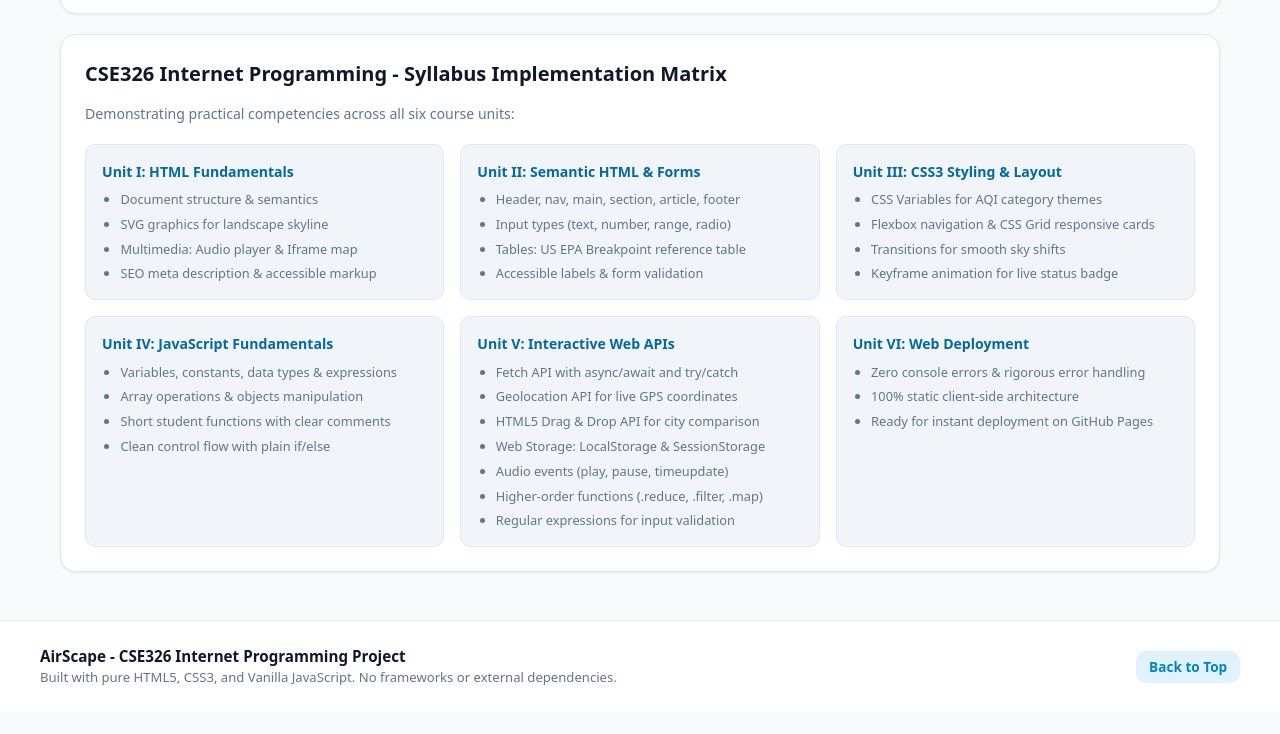
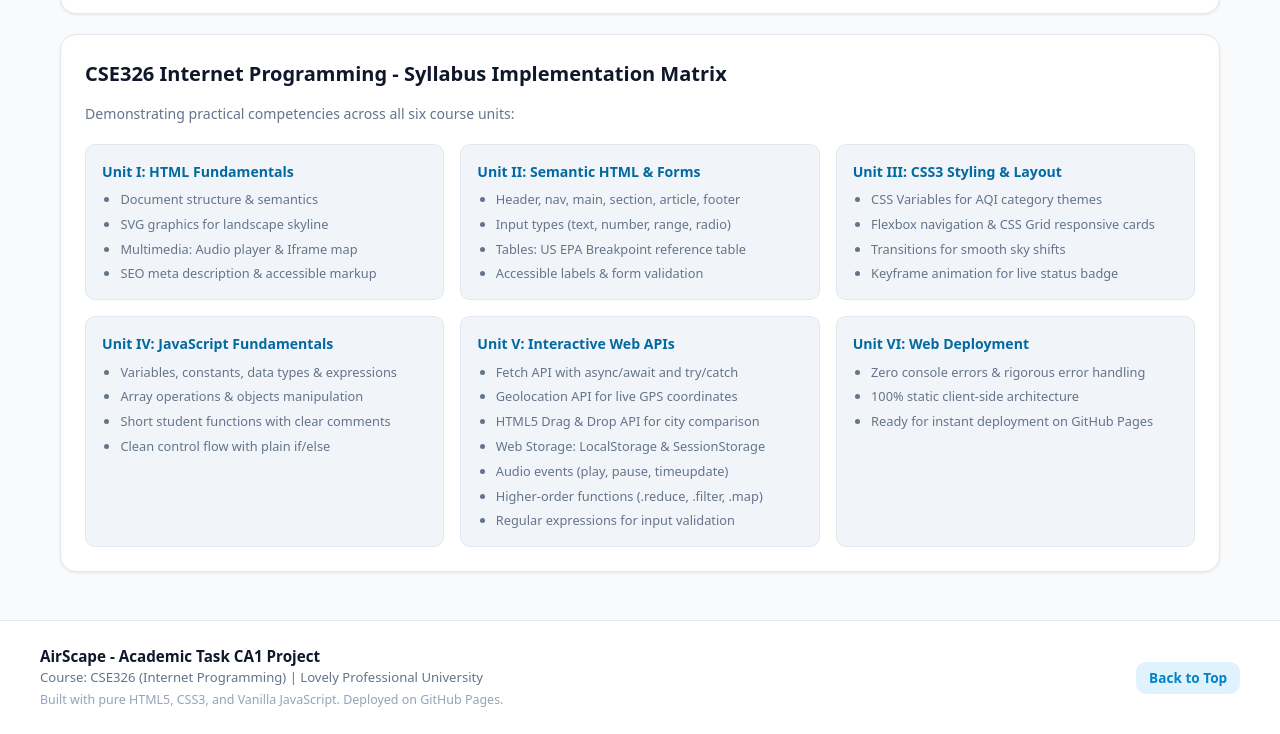
Before and after one commit to abinav-n-dev/AirScape, a plain HTML site: page index.html in a window 1280 px wide. Shown: the part 4535-5269 px from the top of the page. Before the commit the page ends 5247 px from the top, so only its background shows below. Drawn offline with Linux system fonts and the light colour scheme; no server answers.

Commit message:
Align README, footer and rubrics with LPU CSE326 CA1 specifications

```diff
--- a/index.html
+++ b/index.html
@@ -660,8 +660,9 @@
   <footer class="site-footer">
     <div class="footer-container">
       <div class="footer-left">
-        <p class="footer-title">AirScape - CSE326 Internet Programming Project</p>
-        <p class="footer-desc">Built with pure HTML5, CSS3, and Vanilla JavaScript. No frameworks or external dependencies.</p>
+        <p class="footer-title">AirScape - Academic Task CA1 Project</p>
+        <p class="footer-desc">Course: CSE326 (Internet Programming) | Lovely Professional University</p>
+        <p class="footer-team">Built with pure HTML5, CSS3, and Vanilla JavaScript. Deployed on GitHub Pages.</p>
       </div>
       <div class="footer-right">
         <a href="#home" class="back-to-top-btn" title="Back to top of page">Back to Top</a>
--- a/style.css
+++ b/style.css
@@ -1569,6 +1569,12 @@ input[type="range"] {
   color: var(--text-muted);
 }
 
+.footer-team {
+  font-size: 0.78rem;
+  color: var(--text-light);
+  margin-top: 0.2rem;
+}
+
 .back-to-top-btn {
   text-decoration: none;
   font-size: 0.85rem;
```
Also changed, not shown: 1 other file.
